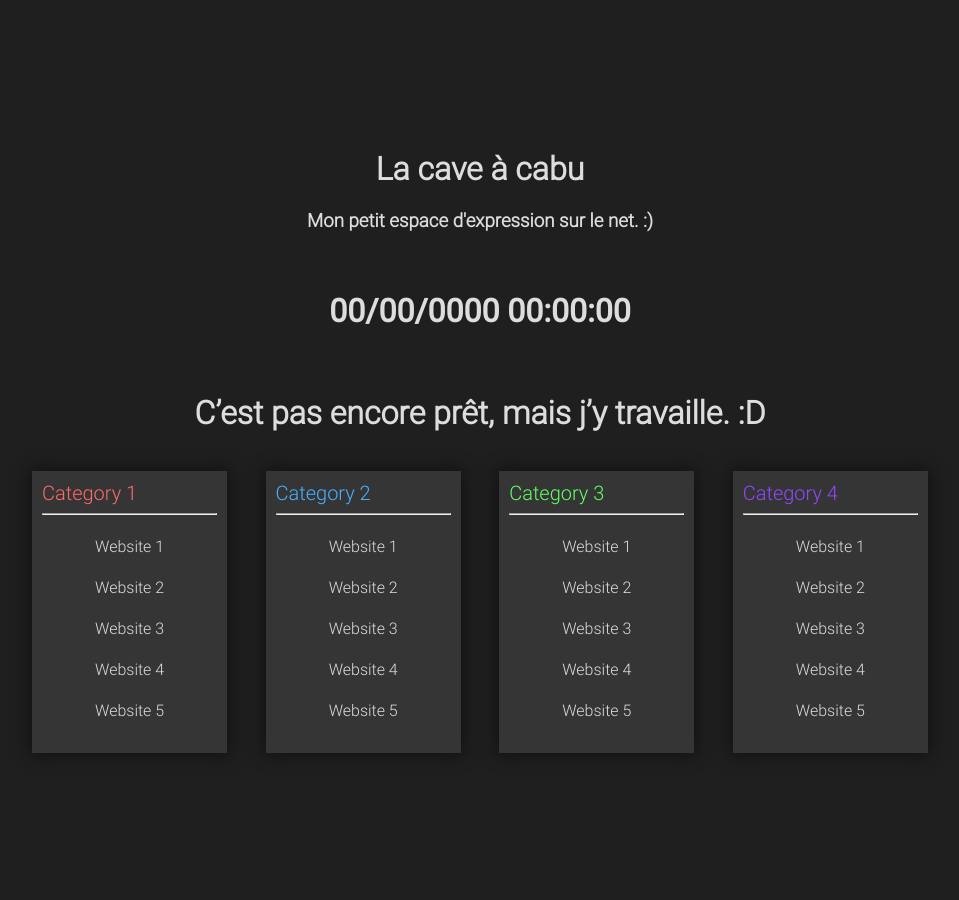
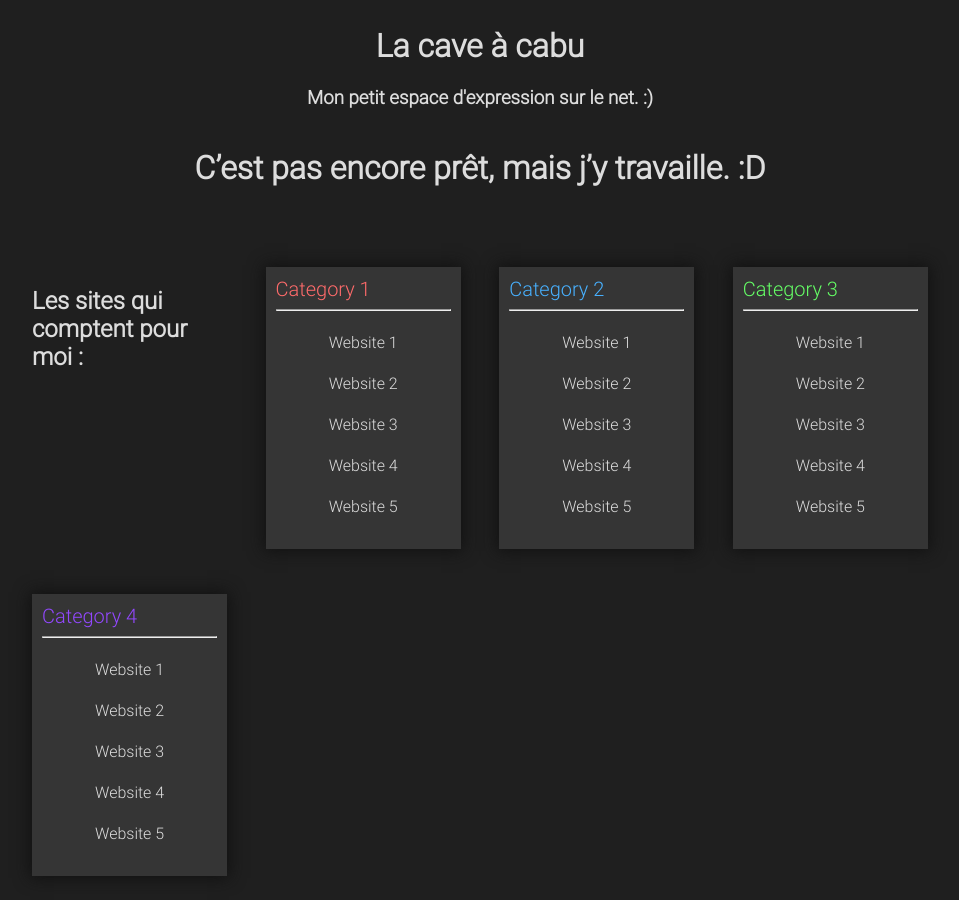
Before and after one commit to cabusar/cabusar.github.io, a Jekyll site: the page built from index.md, in a window 1280 px wide. Shown: the whole page, without its empty margins (160-1119 px from the left). Built offline with Jekyll 4.4.1, drawn with Linux system fonts in a browser that asks for light colours; our own code applies the rules of GitHub Pages for plain Markdown files.

Commit message:
Update default.html

```diff
--- a/_layouts/default.html
+++ b/_layouts/default.html
@@ -1,18 +1,11 @@
 <!DOCTYPE html>
-<html lang="en">
+<html lang="fr">
 
 <head>
     <meta charset="utf-8" />
     <title>La cave à cabu</title>
     <meta name="viewport" content="width=device-width, initial-scale=1">
     <link rel="stylesheet" type="text/css" media="screen" href="/assets/css/styles.css" />
-    <noscript>
-        <style>
-            #clock {
-                display: none;
-            }
-        </style>
-    </noscript>
 </head>
 
 <body>
@@ -22,17 +15,12 @@
 			<h1>La cave à cabu</h1>
 			<h3>Mon petit espace d'expression sur le net. :)</h3>
 			</div>
-            <div id="clock-div">
-                <h1 id="clock">
-                    00/00/0000
-                    00:00:00
-                </h1>
-            </div>
-			<div>
+            <div>
 			{{ content }}
 			</div>
         </div>
         <div id="links-container">
+			<h2>Les sites qui comptent pour moi :</h2>
             <section class="link-section">
                 <h2 class="link-section-title red">Category 1</h2>
                 <hr />
```
